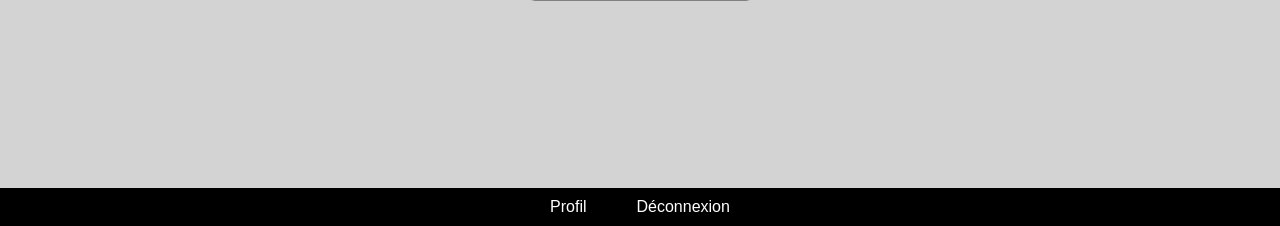
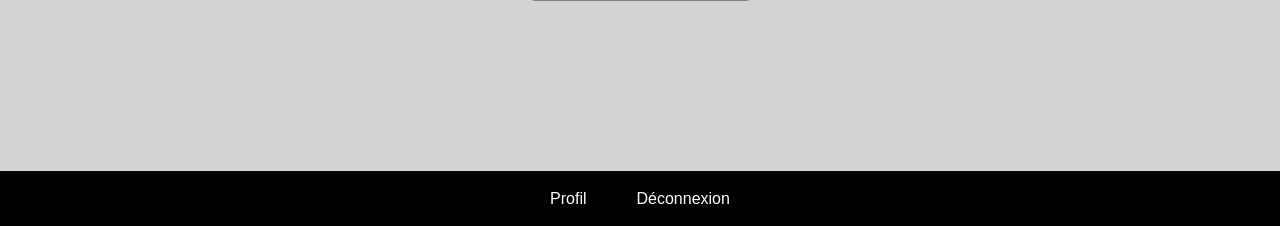
Before and after one commit to TitouanDor/Virtual-Trader, a PHP site: page /changerMDP.php in a window 1280 px wide. Shown: the part 574-800 px from the top of the page. Run offline with PHP 8.4, Linux system fonts and the light colour scheme.

Commit message:
Update general.css
modification banniere du bas en augmentant sa taille et alignant les div verticalement au centre

```diff
--- a/CSSFile/general.css
+++ b/CSSFile/general.css
@@ -31,9 +31,10 @@ body{
 }
 
 .banniere{
+    height: 35px;
+    justify-content: center;
     display: flex; /* Active Flexbox */
     gap: 50px; /* Espacement entre les divs */
-    justify-content: center;
     position: fixed; /* Position fixe par rapport à la fenêtre */
     bottom: 0; /* Ancre en bas de la fenêtre */
     left: 0;
@@ -41,6 +42,7 @@ body{
     background-color: black;
     padding: 10px;
     color: white;
+    align-items: center; /* Centre les éléments verticalement */
 }
 
 .banniere a:link, a:visited, a:hover, a:active {
```
